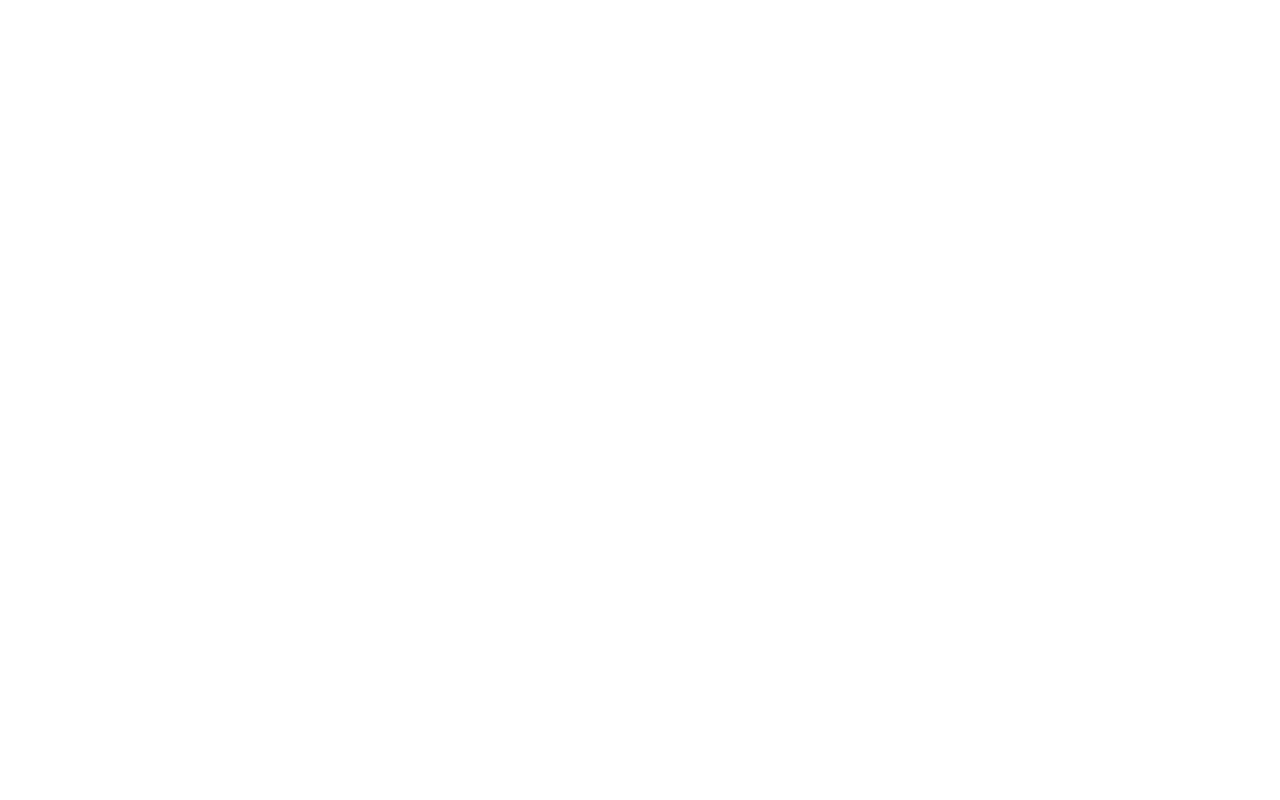
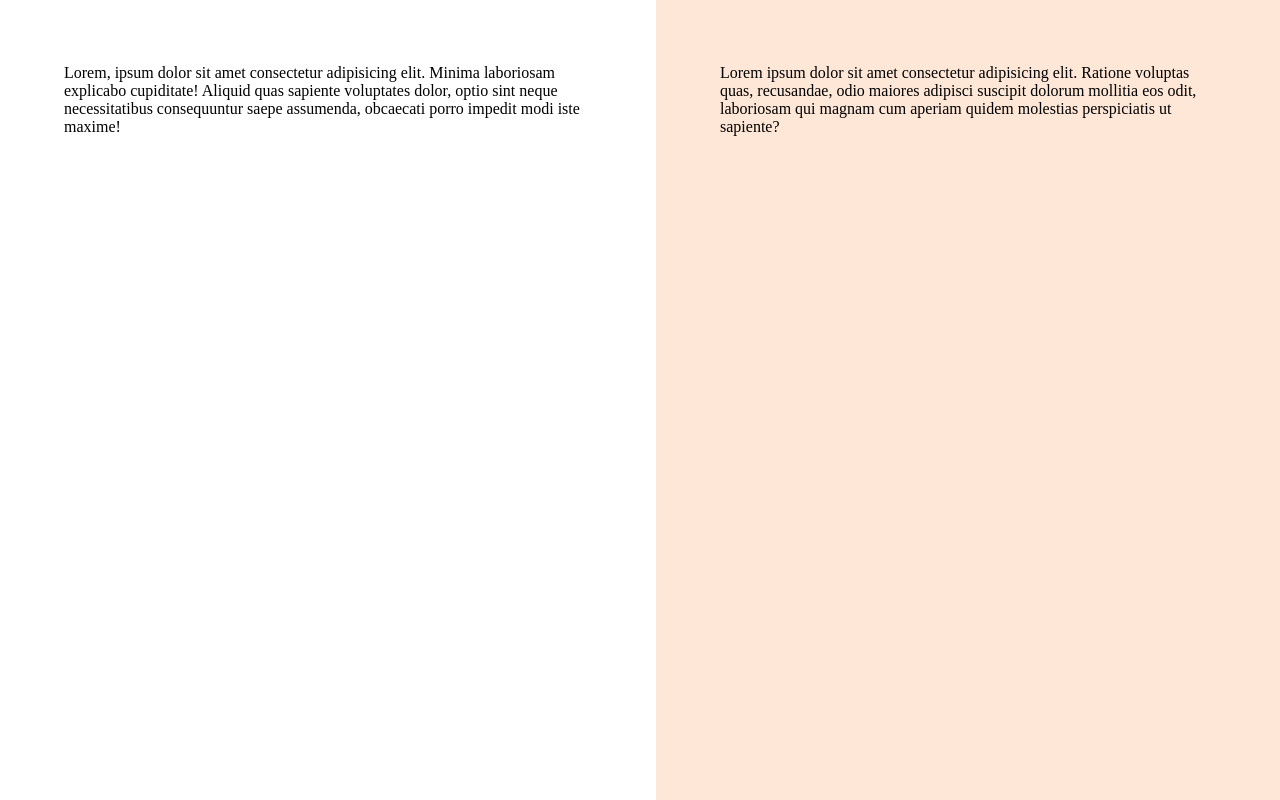
Before and after one commit to andreiMDL/formulario_matricula, a plain HTML site: page index.html in a window 1280 px wide. Drawn offline with Linux system fonts and the light colour scheme.

Commit message:
criando o arquivo layout.css

```diff
--- a/index.html
+++ b/index.html
@@ -12,6 +12,14 @@
     <link href="https://fonts.googleapis.com/css2?family=Poppins&display=swap" rel="stylesheet">
 </head>
 <body>
+    <div id="app">
+        <main>
+            <div class="main-container">Lorem, ipsum dolor sit amet consectetur adipisicing elit. Minima laboriosam explicabo cupiditate! Aliquid quas sapiente voluptates dolor, optio sint neque necessitatibus consequuntur saepe assumenda, obcaecati porro impedit modi iste maxime!</div>
+        </main>
 
+        <aside>
+            <div class="aside-container">Lorem ipsum dolor sit amet consectetur adipisicing elit. Ratione voluptas quas, recusandae, odio maiores adipisci suscipit dolorum mollitia eos odit, laboriosam qui magnam cum aperiam quidem molestias perspiciatis ut sapiente?</div>
+        </aside>
+    </div>
 </body>
 </html>
--- a/styles/global.css
+++ b/styles/global.css
@@ -1,3 +1,9 @@
+* {
+    margin: 0;
+    padding: 0;
+    box-sizing: border-box;
+}
+
 :root {
     --brand-light: #F67841;
     --brand-mid: #F3541C;
@@ -29,3 +35,7 @@
     --text-sm: 400 0.875/1.4rem var(--font-family);
 
 }
+
+body {
+    overflow: hidden;
+}
--- a/styles/index.css
+++ b/styles/index.css
@@ -1 +1,2 @@
 @import url(global.css);
+@import url(layout.css);
--- /dev/null
+++ b/styles/layout.css
@@ -0,0 +1,26 @@
+#app {
+    display: grid;
+    grid-template-columns: 51.25% 48.75%;
+
+    height: 100vh;
+    overflow: hidden;
+}
+
+main {
+    overflow: auto;
+    padding: 4rem;
+}
+
+main .main-container {
+    max-width: 33rem;
+    margin-left: auto;
+}
+
+aside {
+    background-color: var(--surface-secondary);
+    padding: 4rem;
+}
+
+aside .aside-container {
+    max-width: 31rem;
+}
```
